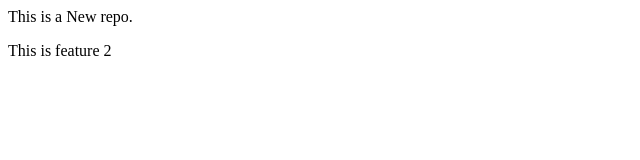
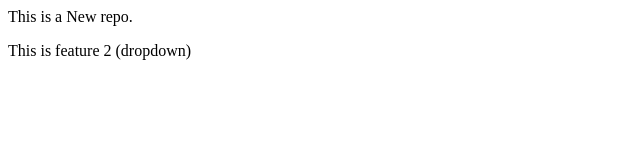
Before and after one commit to NOVA95-MQL/localrepo, a plain HTML site: page index.html in a window 1280 px wide. Shown: the full height of the page, 0-640 px from the left. Drawn offline with Linux system fonts and the light colour scheme.

```diff
--- a/index.html
+++ b/index.html
@@ -1,2 +1,2 @@
 <p> This is a New repo.  </p>
-<p>This is feature 2</p>
+<p>This is feature 2 (dropdown)</p>
```
